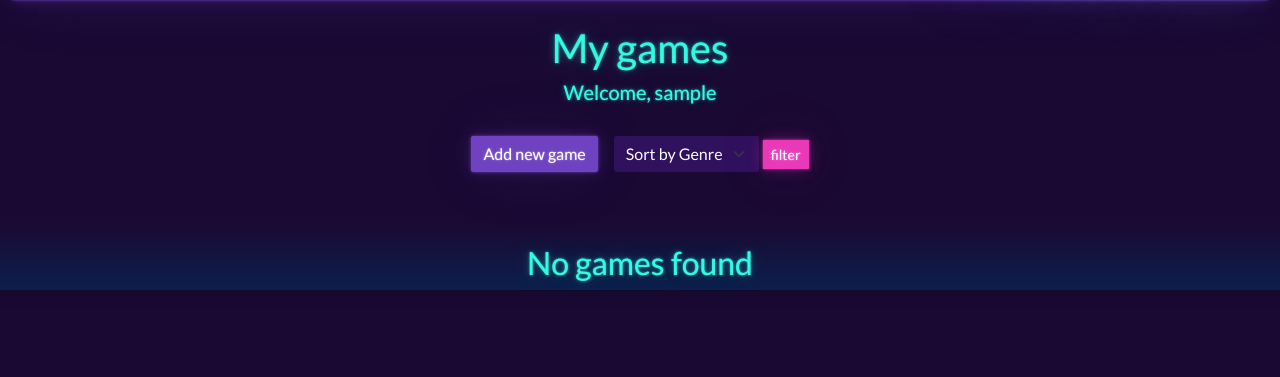
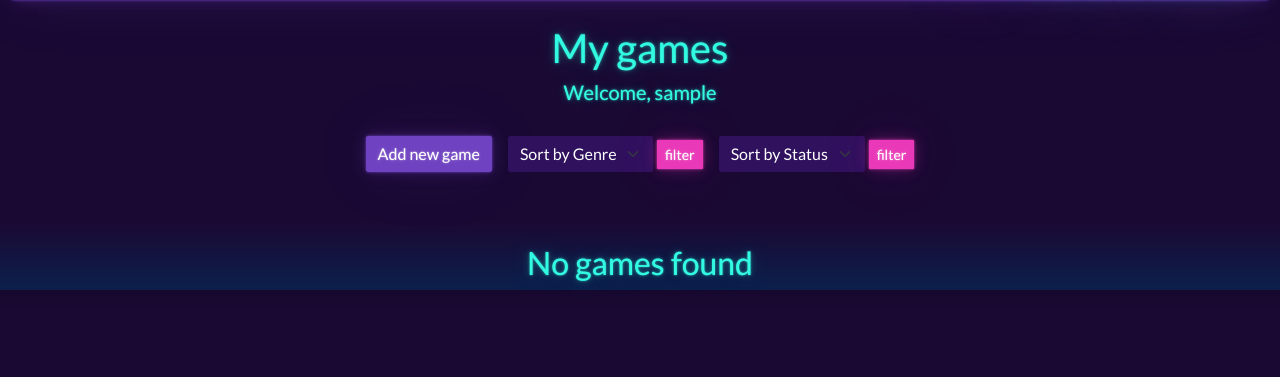
Before and after one commit to Idab00/GameDiaryNT, a Django app: page /mylibrary/ in a window 1280 px wide. Shown: the part 56-433 px from the top of the page. Run offline with Django 5.2, Linux system fonts and the light colour scheme; the visitor is signed in with stand-in values (Sample User, id 1); data that the repository does not hold is empty; some libraries are stand-ins or nearby versions.

Commit message:
mylibrary delete game toiminto

```diff
--- a/app/templates/mylibrary.html
+++ b/app/templates/mylibrary.html
@@ -15,6 +15,15 @@
         {% for g in genres %}
         <option value="{{g.id}}">{{g.name}}</option>
         {% endfor %}
+    </select>
+    <input type="submit" value="filter" class="btn btn-secondary btn-sm">
+</form>
+<form method="get" class="d-flex align-items-center gap-1 mb-0">
+    <select name="status" class="form-select">
+        <option value="">Sort by Status</option>
+        <option value="owned">Owned</option>
+        <option value="playing">Playing</option>
+        <option value="completed">Completed</option>
     </select>
     <input type="submit" value="filter" class="btn btn-secondary btn-sm">
 </form>
--- a/app/urls.py
+++ b/app/urls.py
@@ -1,7 +1,7 @@
 from django.urls import path
 from .views import landingview, gamelistview, mylibraryview, addnewgame, addtolibrary, edit_game_get, \
  edit_game_post, delete_game, confirm_delete_game, signup_post, signup_get, login_action, loginview, \
-logout_action, edit_status_get, edit_status_post
+logout_action, edit_status_get, edit_status_post, delete_library_game, confirm_delete_libgame
 
 urlpatterns = [
     path('', landingview),
@@ -28,4 +28,7 @@ urlpatterns = [
     path('add-to-library/', addtolibrary),
     path('edit-status-get/<int:id>/', edit_status_get),
     path('edit-status-post/<int:id>/', edit_status_post),
+    path('delete-library-game/<int:id>/', delete_library_game),
+    path('confirm-delete-libgame/<int:id>/', confirm_delete_libgame),
+
 ]
--- a/app/views.py
+++ b/app/views.py
@@ -119,6 +119,9 @@ def mylibraryview(request):
         genre_id = request.GET.get("genre")
         if genre_id:
             gamelib = gamelib.filter(game__genre_id=genre_id)
+        gamestatus = request.GET.get("status")
+        if gamestatus:
+            gamelib = gamelib.filter(status=gamestatus)
         context = {'mylibrary': gamelib, 'games': Game.objects.all(), 'genres': Genre.objects.all()}
         return render(request, 'mylibrary.html', context)
 
@@ -139,3 +142,18 @@ def edit_status_post(request, id):
     librarygame.status = request.POST["status"]
     librarygame.save()
     return redirect("/mylibrary/")
+
+def delete_library_game(request, id):
+    if not request.user.is_authenticated:
+        return render(request, 'landingpage.html')
+    else:
+        library_game = GameLibrary.objects.get(id=id, user=request.user)
+        library_game.delete()
+        return redirect(mylibraryview)
+
+def confirm_delete_libgame(request, id):
+    if not request.user.is_authenticated:
+        return render(request, 'landingpage.html')
+    else:
+        library_game = GameLibrary.objects.get(id = id, user=request.user)
+        return render(request, "confirmdellib.html", {"library_game": library_game})
```
Also changed, not shown: app/templates/confirmdellib.html (+18 -0 lines).
